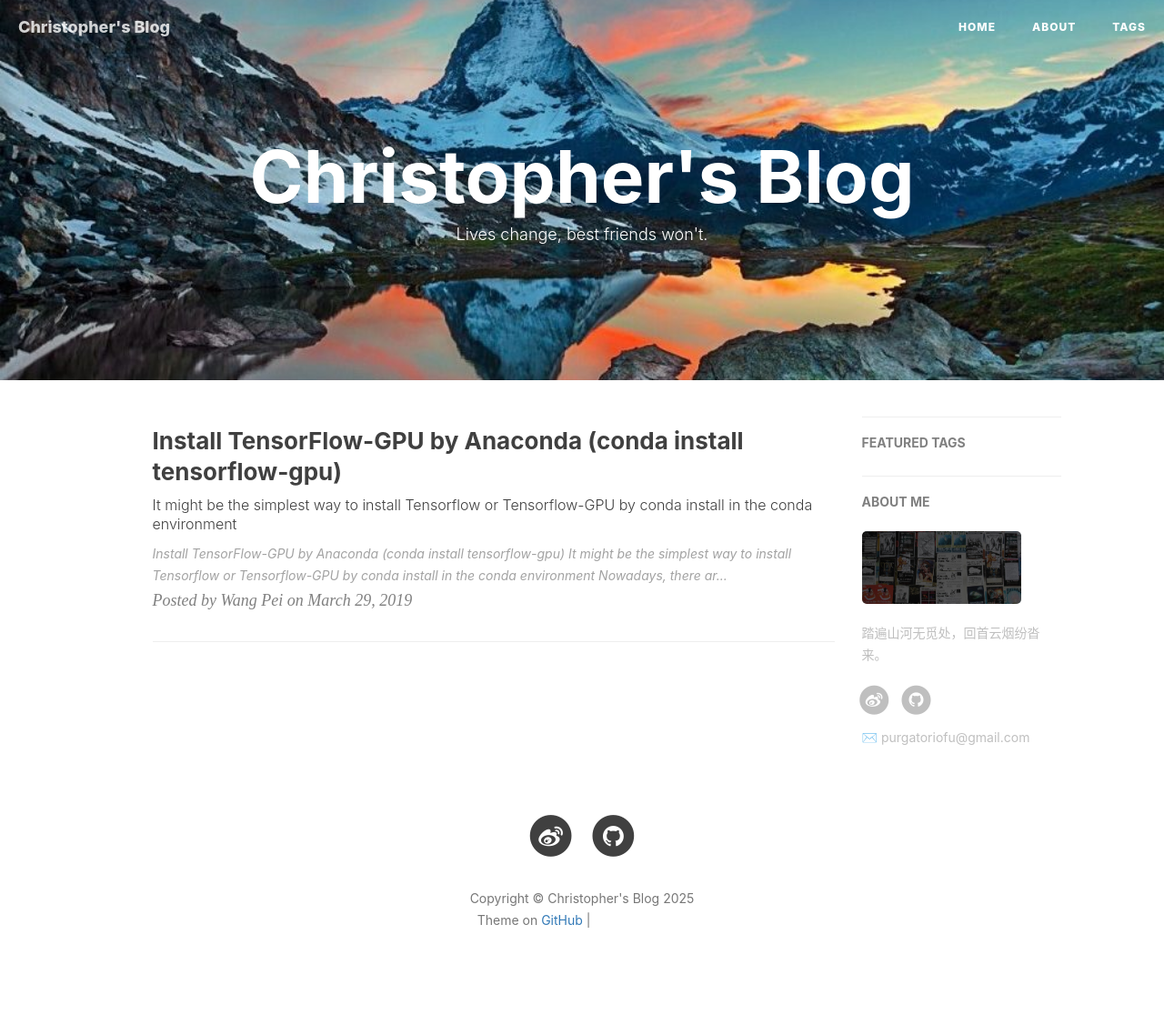
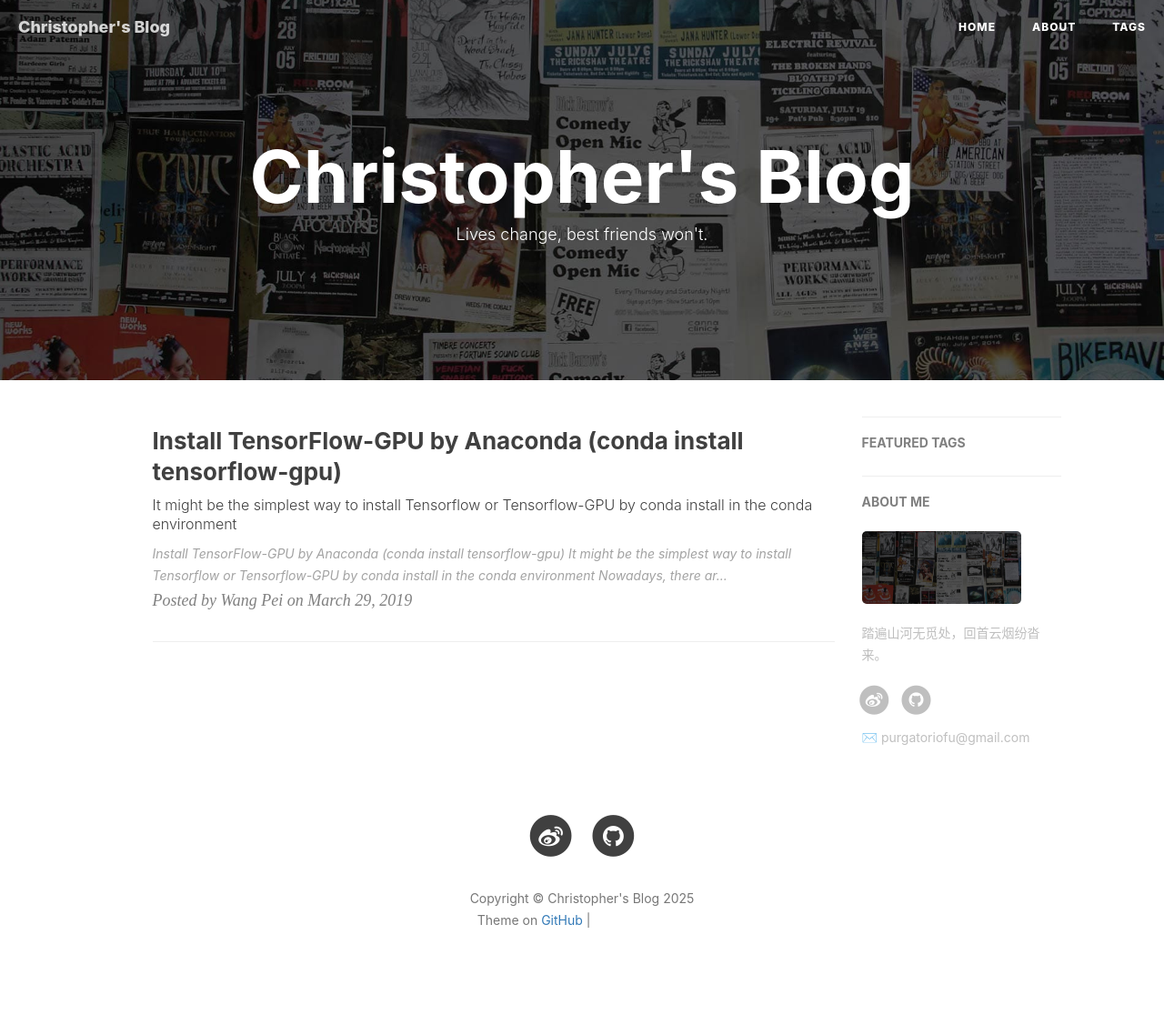
Before and after one commit to Manjusaka666/manjusaka666.github.io, a Jekyll site: the page built from index.html, in a window 1280 px wide. Shown: the whole page at 91% size. Built offline with Jekyll 4.4.1, drawn with Linux system fonts in a browser that asks for light colours; nearby versions of some CDN libraries; the list of posts is cut into pages by our own code; comment, search, counter and statistics services are not loaded; grey boxes are pictures that could not be loaded.

Commit message:
Background change

```diff
--- a/_config.yml
+++ b/_config.yml
@@ -1,7 +1,7 @@
 # Site settings
 title: Christopher's Blog
 SEOTitle: Always on my way, never stop.
-header-img: img/post-bg-desk.jpg
+header-img: img/home-bg.jpg
 email: purgatoriofu@gmail.com
 description: "一条路，人在途中，从起点，到尽头，也许快乐，或有时孤独，如果心在远方，只需勇敢前行，那片天空自会为你引路。"
 keyword: "我的博客"
```
